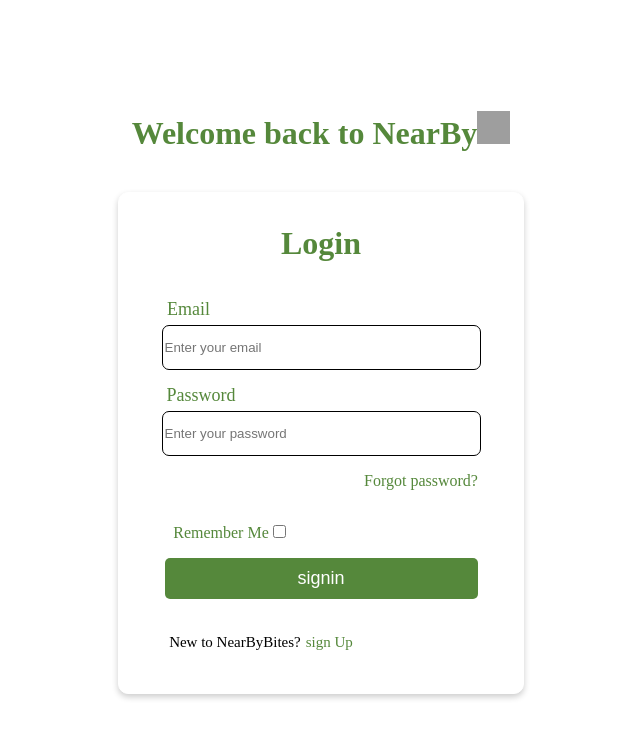
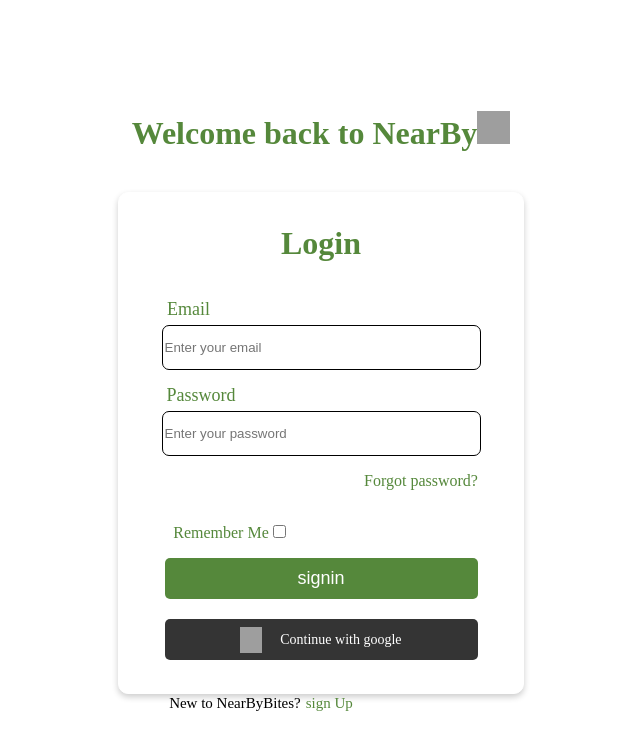
Before and after one commit to HARSHAKARTHIKEYA1510/React-Summer-Project, a Next.js app: page /Login in a window 1280 px wide. Shown: the top 750 px of the page, without its empty margins (319-959 px from the left). Built offline with nearby package versions, Linux system fonts and the light colour scheme; grey boxes are pictures that could not be loaded.

Commit message:
firebase and login changes

```diff
--- a/app/Login/page.js
+++ b/app/Login/page.js
@@ -1,14 +1,27 @@
 "use client";  // <-- Add this line at the top of the file
 
 import {useState} from "react"
-
 import Link from "next/link";
+import { signInWithGoogle } from "../../lib/auth";
+import { useRouter } from "next/navigation";
 
 
 export default function Login(){
     const [username,setUsername]=useState("")
     const [password,setpassword]=useState("")
     const [invaild,setinvalid]=useState("")
+    const [error, setError] = useState(null);
+    const router = useRouter();
+
+    async function handleGoogle() {
+        setError('')
+        try {
+        await signInWithGoogle();
+        router.push('/Home')
+        } catch(err) {
+            setError(err)
+        }
+    }
 
 
     function handleusername(event){
@@ -41,6 +54,10 @@
                 <p className="remember">Remember Me<input id="text" type="checkbox"/></p>
 
                 <button className="signinbutton1" onClick={handlelogin}>signin</button>
+                <div className="googlediv">
+                <img className="googleimg" src="https://upload.wikimedia.org/wikipedia/commons/thumb/c/c1/Google_%22G%22_logo.svg/480px-Google_%22G%22_logo.svg.png"/>
+                <span onClick={handleGoogle} className="google">Continue with google</span>
+                </div>
                 {invaild && <p style={{color:"red",marginTop:"10px"}}>{invaild}</p>}
                 <p className={invaild?"newbites1":"newbites"} >New to NearByBites?
                     <Link className="signupbutton" href="signup">sign Up</Link>
--- a/app/globals.css
+++ b/app/globals.css
@@ -180,6 +180,36 @@
   cursor: pointer;
 
 }
+/* .google{
+  height: 41px;
+  width: 313px;
+  background-color: #343434;
+  font-size: 14px;
+  color: white;
+  border: none;
+  border-radius: 5px;
+  margin-bottom: 20px;
+} */
+.googlediv{
+  display: flex;
+  justify-content: center;
+  align-items: center;
+  height: 41px;
+  width: 313px;
+  background-color: #343434;
+  font-size: 14px;
+  color: white;
+  border: none;
+  border-radius: 5px;
+  margin-bottom: 20px;
+  text-decoration: none;
+  cursor: pointer;
+  gap: 18px;
+}
+.googleimg{
+  height: 3.2vh;
+  width:1.7vw;
+}
 .newbites{
   font-size: 15px;
   margin-right: 120px;
@@ -305,14 +335,31 @@
   transition: 0.1s ease-in;
   font-weight: bold;
   margin-top: 10px;
-  margin-left: 200px;
+  margin-left: 10px;
+}
+.signin{
+    height: 36px;
+  width: 90px;
+  background-color: #343434	;
+  color: white;
+  border-radius: 5px;
+  border: none;
+  cursor: pointer;
+  transition: 0.1s ease-in;
+  font-weight: bold;
+  margin-top: 10px;
+  margin-left: auto;
 }
 .order:hover{
   background-color: #55883B;
   color: white;
   transform: scale(1.01);
 }
-
+.signin:hover{
+  background-color: #55883B;
+  color: white;
+  transform: scale(1.01);
+}
 
 .cart {
   display: flex;
@@ -362,18 +409,9 @@
   gap: 10px;
   flex-direction: column;
 }
-.cartdetails{
-  display: flex;
-  /* flex-direction: row; */
-}
-/* .qty-controls{
-  display: flex;
-  background-color: #55883B;
-  text-decoration: none;
 
-} */
 
-.cartitems {
+/* .cartitems {
   position: fixed;
   top: 80px;
   right: 20px;
@@ -386,7 +424,7 @@
   width: 100%;
   display: flex;
   flex-direction: column;
-}
+} */
 
 .cartdetails {
   display: flex;
@@ -410,7 +448,7 @@
 @keyframes slideIn {
   from {
     opacity: 0;
-    transform: translateY(-50px);
+    transform: translateY(-150px);
   }
   to {
     opacity: 1;
--- a/app/layout.js
+++ b/app/layout.js
@@ -18,10 +18,10 @@
 
 export default function RootLayout({ children }) {
   return (
-    <html lang="en">
-      <body className={`${geistSans.variable} ${geistMono.variable}`}>
-        {children}
-      </body>
-    </html>
+      <html lang="en">
+        <body className={`${geistSans.variable} ${geistMono.variable} antialiased`}>
+          {children}
+        </body>
+      </html>
   );
 }
--- /dev/null
+++ b/lib/auth.js
@@ -0,0 +1,28 @@
+import { getAuth, GoogleAuthProvider, signInWithPopup } from "firebase/auth";
+import { auth } from "./firebase";
+
+export function onAuthStateChanged(cb) {
+    return onAuthStateChanged(auth, cb);
+  }
+
+  export function onIdTokenChanged(cb) {
+    return onIdTokenChanged(auth, cb);
+  }
+
+  export async function signInWithGoogle() {
+    const provider = new GoogleAuthProvider();
+
+    try {
+      await signInWithPopup(auth, provider);
+    } catch (error) {
+      console.error("Error signing in with Google", error);
+    }
+}
+
+export async function signOut() {
+    try {
+      return auth.signOut();
+    } catch (error) {
+      console.error("Error signing out with Google", error);
+    }
+}
--- /dev/null
+++ b/lib/firebase.js
@@ -0,0 +1,15 @@
+import { initializeApp } from "firebase/app";
+import { getAuth } from "firebase/auth";
+
+const firebaseConfig = {
+  apiKey: "AIzaSyAi9kPjtfzoQAJBSDy88QtVE_vDth5MZls",
+  authDomain: "nearbybites-a6c21.firebaseapp.com",
+  projectId: "nearbybites-a6c21",
+  storageBucket: "nearbybites-a6c21.firebasestorage.app",
+  messagingSenderId: "1052720877778",
+  appId: "1:1052720877778:web:413a5a3bf576fc76c95d0b",
+  measurementId: "G-K9JH71DFHQ"
+};
+
+const app = initializeApp(firebaseConfig);
+export const auth = getAuth(app)
--- a/package.json
+++ b/package.json
@@ -9,8 +9,10 @@
     "lint": "next lint"
   },
   "dependencies": {
+    "@clerk/nextjs": "^6.25.4",
+    "firebase": "^12.0.0",
+    "next": "15.3.1",
     "react": "^19.0.0",
-    "react-dom": "^19.0.0",
-    "next": "15.3.1"
+    "react-dom": "^19.0.0"
   }
 }
```
Also changed, not shown: app/Home/page.js (+8 -3 lines), middleware.js (added, +12 -0 lines), 1 other file (tests, documents, lock files or other folders).
